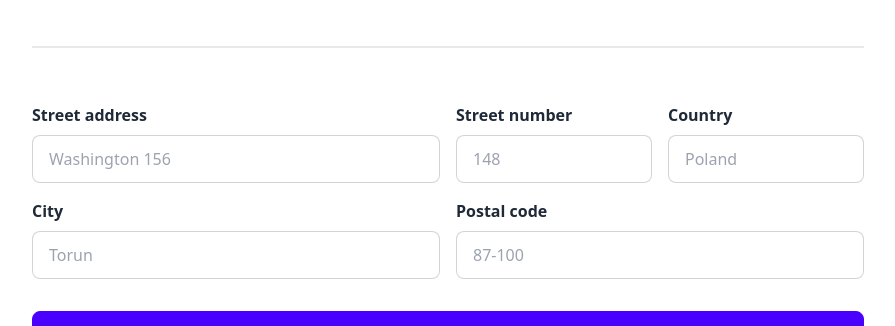
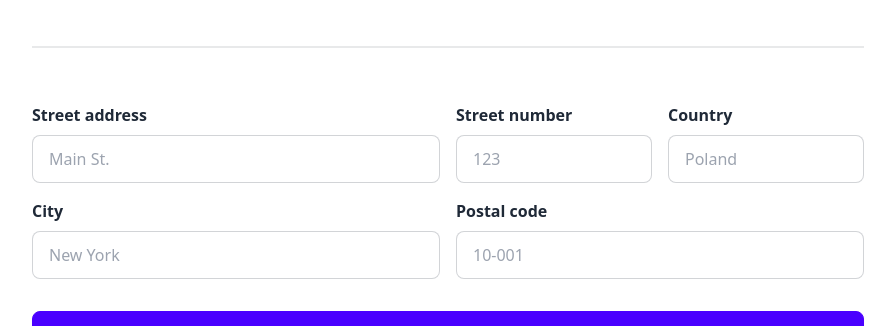
Before and after one commit to 00jacs/carnivoremap, a SvelteKit app: page /form/create-place in a window 1280 px wide. Shown: the part 1321-1647 px from the top of the page, without its empty margins (192-1087 px from the left). Built offline with nearby package versions, Linux system fonts and the light colour scheme; no server answers.

Commit message:
fix: improve the location placeholders

```diff
--- a/src/routes/form/_components/location-form.svelte
+++ b/src/routes/form/_components/location-form.svelte
@@ -7,14 +7,14 @@
     {
       key: 'streetAddress',
       label: 'Street address',
-      placeholder: 'Washington 156',
+      placeholder: 'Main St.',
       value: '',
       width: 6
     },
     {
       key: 'streetNumber',
       label: 'Street number',
-      placeholder: '148',
+      placeholder: '123',
       width: 3
     },
     {
@@ -26,14 +26,14 @@
     {
       key: 'city',
       label: 'City',
-      placeholder: 'Torun',
+      placeholder: 'New York',
       value: '',
       width: 6
     },
     {
       key: 'postalCode',
       label: 'Postal code',
-      placeholder: '87-100',
+      placeholder: '10-001',
       value: '',
       width: 6
     }
```
